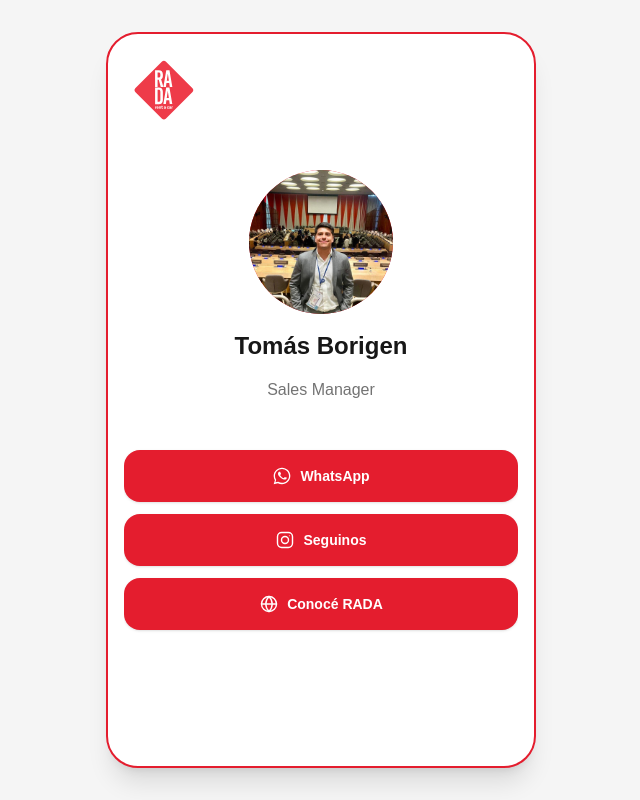
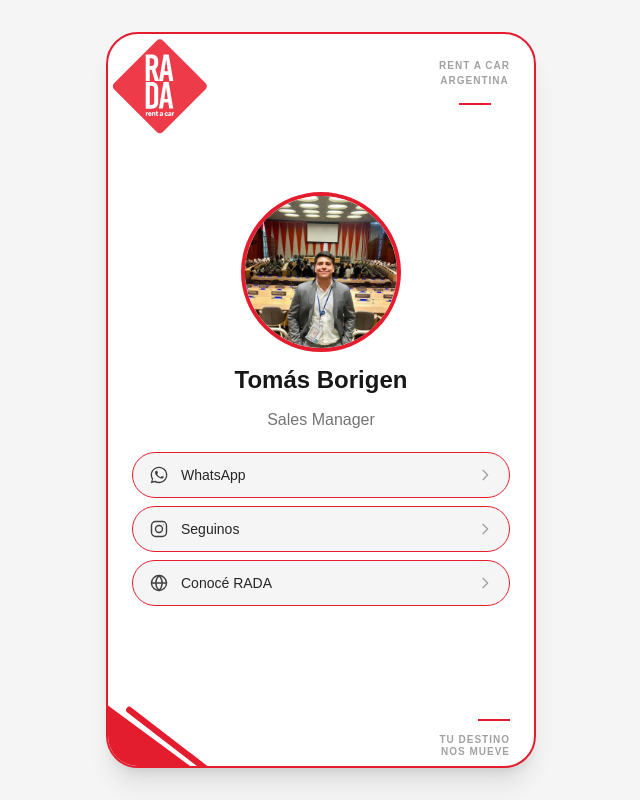
Before and after one commit to thehipposoft/tarjetas, a Next.js app: page /rada/tomas-borigen in a window 1280 px wide. Shown: the whole page, without its empty margins (319-959 px from the left). Built offline with nearby package versions, Linux system fonts and the light colour scheme; no server answers.

Commit message:
Rada - person changes

```diff
--- a/src/app/[company]/[person]/page.tsx
+++ b/src/app/[company]/[person]/page.tsx
@@ -2,7 +2,7 @@
 import Image from "next/image";
 import { notFound } from "next/navigation";
 import { getCompany, getPerson } from "@/lib/data";
-import { brandBackground, logoBackgroundStyle } from "@/lib/branding";
+import { brandBackground } from "@/lib/branding";
 import { CtaButton } from "@/components/cta-button";
 
 function getInitials(firstName: string, lastName: string) {
@@ -61,31 +61,46 @@
   // and "Conocé {company}" always match the company page exactly.
   const instagramLink = company.links?.find((l) => l.icon === "instagram");
   const websiteLink = company.links?.find((l) => l.icon === "web");
-  const hasCompanyLinks = Boolean(
-    person.social?.whatsapp || instagramLink || websiteLink
-  );
 
   return (
     <div className="flex h-dvh w-full items-center justify-center overflow-hidden bg-neutral-100 p-4">
       <main
-        className="relative mx-auto flex h-full max-h-184 w-full max-w-107.5 flex-col items-center overflow-hidden rounded-4xl border-2 bg-white p-4 text-center shadow-xl"
+        className="relative mx-auto flex h-full max-h-184 w-full max-w-107.5 flex-col overflow-hidden rounded-4xl border-2 bg-white text-center shadow-xl"
         style={{ borderColor: company.branding.primaryColor }}
       >
-        {/* Company logo, top-left — links this card back to its company
-            visually without repeating the name in text. */}
+        {/* Company logo, bled off the top-left corner — the rounded card
+            edge (overflow-hidden on this <main>) naturally clips it into a
+            corner "sticker", so no separate circular mask is needed here. */}
         {company.logoUrl && (
-          <div
-            className="absolute top-4 left-4 flex h-20 w-20 shrink-0 items-center justify-center overflow-hidden rounded-full"
-            style={logoBackgroundStyle(company.branding, true)}
-          >
+          <div className="absolute top-1 left-1 h-24 w-24 shrink-0">
             <Image
               src={company.logoUrl}
               alt={displayCompanyName}
-              width={60}
-              height={60}
+              fill
               unoptimized
-              className="object-cover"
+              className="object-contain"
             />
+          </div>
+        )}
+
+        {/* Tagline, top-right — reserves no space on the left so it never
+            collides with the bled logo regardless of that logo's size. */}
+        {company.tagline && (
+          <div className="flex shrink-0 justify-end px-6 pt-6">
+            <div>
+              {company.tagline.split("\n").map((line) => (
+                <p
+                  key={line}
+                  className="text-[10px] font-semibold tracking-widest text-neutral-400 uppercase"
+                >
+                  {line}
+                </p>
+              ))}
+              <span
+                className="mt-1.5 inline-block h-0.5 w-8"
+                style={{ backgroundColor: company.branding.primaryColor }}
+              />
+            </div>
           </div>
         )}
 
@@ -93,10 +108,10 @@
             short enough to just look centered, but if it doesn't fit, this
             area scrolls internally — the page itself never does (same
             pattern as the company page). */}
-        <div className="flex min-h-0 w-full flex-1 flex-col items-center justify-center gap-4 overflow-y-auto">
+        <div className="flex min-h-0 w-full flex-1 flex-col items-center justify-center gap-3 overflow-y-auto px-6 pb-4">
           <div
-            className="relative flex h-36 w-36 shrink-0 items-center justify-center overflow-hidden rounded-full"
-            style={brandStyle}
+            className="relative flex h-40 w-40 shrink-0 items-center justify-center overflow-hidden rounded-full border-4 bg-white"
+            style={{ borderColor: company.branding.primaryColor }}
           >
             {person.photoUrl ? (
               <Image
@@ -107,9 +122,14 @@
                 className="object-cover"
               />
             ) : (
+              <div
+                className="flex h-full w-full items-center justify-center"
+                style={brandStyle}
+              >
                 <span className="text-xl font-bold text-white">
                   {getInitials(person.firstName, person.lastName)}
                 </span>
+              </div>
             )}
           </div>
           <h1 className="shrink-0 text-2xl font-bold">
@@ -119,19 +139,22 @@
             <p className="shrink-0 text-neutral-500">{person.jobTitle}</p>
           )}
 
-          <div className="mt-2 flex shrink-0 flex-wrap justify-center gap-3">
+          {/* Quick contact rows, list-style with a trailing chevron:
+              WhatsApp is this person's own number; Instagram/website reuse
+              the company's own CTA links verbatim so they stay in sync. */}
+          <div className="mt-2 flex w-full shrink-0 flex-col gap-2">
             {person.phone && (
               <a
                 href={`tel:${person.phone}`}
-                className="rounded-full border px-4 py-2 text-sm"
+                className="flex w-full items-center justify-center rounded-full bg-neutral-100 px-4 py-3 text-sm font-medium text-neutral-800"
               >
-                Call
+                Llamar
               </a>
             )}
             {person.email && (
               <a
                 href={`mailto:${person.email}`}
-                className="rounded-full border px-4 py-2 text-sm"
+                className="flex w-full items-center justify-center rounded-full bg-neutral-100 px-4 py-3 text-sm font-medium text-neutral-800"
               >
                 Email
               </a>
@@ -139,23 +162,18 @@
             {person.social?.linkedin && (
               <a
                 href={person.social.linkedin}
-                className="rounded-full border px-4 py-2 text-sm"
+                className="flex w-full items-center justify-center rounded-full bg-neutral-100 px-4 py-3 text-sm font-medium text-neutral-800"
               >
                 LinkedIn
               </a>
             )}
-          </div>
-
-          {/* CTAs tied to the company profile: this person's own WhatsApp
-              number, plus the company's own Instagram/website links. */}
-          {hasCompanyLinks && (
-            <div className="mt-2 flex w-full shrink-0 flex-col gap-3">
             {person.social?.whatsapp && (
               <CtaButton
                 href={person.social.whatsapp}
                 label="WhatsApp"
                 icon="whatsapp"
-                  style={brandStyle}
+                variant="row"
+                primaryColor={company.branding.primaryColor}
               />
             )}
             {instagramLink && (
@@ -163,7 +181,8 @@
                 href={instagramLink.url}
                 label={instagramLink.label}
                 icon="instagram"
-                  style={brandStyle}
+                variant="row"
+                primaryColor={company.branding.primaryColor}
               />
             )}
             {websiteLink && (
@@ -171,12 +190,56 @@
                 href={websiteLink.url}
                 label={websiteLink.label}
                 icon="web"
-                  style={brandStyle}
+                variant="row"
+                primaryColor={company.branding.primaryColor}
               />
             )}
           </div>
+        </div>
+
+        {/* Accent shape + tagline anchoring the bottom of the card. The
+            shape is placed first so it paints below the (relatively
+            positioned) tagline text that follows it — see BrandGlow's old
+            note on why `position: relative` on the later element, not a
+            negative z-index, is what makes that ordering reliable. */}
+        {company.footerTagline && (
+          <div className="relative h-16 shrink-0">
+            <svg
+              className="pointer-events-none absolute -bottom-8 -left-12 h-32 w-48"
+              viewBox="0 150 320 240"
+              aria-hidden="true"
+            >
+              <path
+                d="M 0 165 L 285 375 L 45 375 C 20 375 0 355 0 330 Z"
+                fill={company.branding.primaryColor}
+              />
+              <path
+                d="M 110 225 L 305 375"
+                fill="none"
+                stroke={company.branding.primaryColor}
+                strokeWidth="12"
+                strokeLinecap="round"
+              />
+            </svg>
+
+            <div className="relative flex h-full items-center justify-end px-6">
+              <div className="text-right">
+                <span
+                  className="mb-1.5 inline-block h-0.5 w-8"
+                  style={{ backgroundColor: company.branding.primaryColor }}
+                />
+                {company.footerTagline.split("\n").map((line) => (
+                  <p
+                    key={line}
+                    className="text-[10px] leading-tight font-semibold tracking-widest text-neutral-400 uppercase"
+                  >
+                    {line}
+                  </p>
+                ))}
+              </div>
+            </div>
+          </div>
         )}
-        </div>
       </main>
     </div>
   );
--- a/src/app/[company]/page.tsx
+++ b/src/app/[company]/page.tsx
@@ -126,6 +126,7 @@
                   icon={link.icon}
                   className="animate-fade-up"
                   style={stagger(brandStyle)}
+                  primaryColor={company.branding.primaryColor}
                 />
               ))}
             </div>
--- a/src/components/cta-button.tsx
+++ b/src/components/cta-button.tsx
@@ -1,6 +1,7 @@
 import type { ComponentType, CSSProperties, SVGProps } from "react";
 import type { CtaLink } from "@/types/card";
 import {
+  ChevronRightIcon,
   GlobeIcon,
   InstagramIcon,
   UserPlusIcon,
@@ -18,10 +19,13 @@
 };
 
 /**
- * The brand-colored, icon + label pill used for link-in-bio style CTAs.
- * Shared by the company page's own link list and the person page's
- * company-linked actions (WhatsApp/Instagram/website) so both stay visually
- * identical without duplicating the markup.
+ * Icon + label CTA used for link-in-bio style actions, in two looks:
+ * - "solid" (default): bold brand-colored pill — the company page's own
+ *   `links` list.
+ * - "row": a neutral list row with a trailing chevron, for a contact-card
+ *   style list (e.g. a person's page) where several brand-colored buttons
+ *   stacked together would be too loud.
+ * Both share this component so icon/label handling never drifts apart.
  */
 export function CtaButton({
   href,
@@ -29,22 +33,47 @@
   icon,
   style,
   className = "",
+  variant = "solid",
+  primaryColor,
 }: {
   href: string;
   label: string;
   icon?: CtaLink["icon"];
   style?: CSSProperties;
   className?: string;
+  variant?: "solid" | "row";
+  /** Brand primary color, rendered as this button's border — ties every CTA to the company's card-frame color, not just the solid variant's background. Falls back to a neutral border when omitted. */
+  primaryColor?: string;
 }) {
   const Icon = icon ? CTA_ICONS[icon] : null;
+  const mergedStyle: CSSProperties = {
+    ...style,
+    ...(primaryColor ? { borderColor: primaryColor } : {}),
+  };
+
+  if (variant === "row") {
+    return (
+      <a
+        href={href}
+        target="_blank"
+        rel="noopener noreferrer"
+        className={`flex w-full items-center gap-3 rounded-full border bg-neutral-100 px-4 py-3 text-sm font-medium text-neutral-800 transition-colors active:bg-neutral-200 ${primaryColor ? "" : "border-neutral-300"} ${className}`}
+        style={mergedStyle}
+      >
+        {Icon && <Icon className="h-5 w-5 shrink-0 text-neutral-700" />}
+        <span className="flex-1 text-left">{label}</span>
+        <ChevronRightIcon className="h-4 w-4 shrink-0 text-neutral-400" />
+      </a>
+    );
+  }
 
   return (
     <a
       href={href}
       target="_blank"
       rel="noopener noreferrer"
-      className={`flex w-full items-center justify-center gap-2 rounded-2xl px-5 py-4 text-center text-sm font-semibold text-white shadow-sm transition-transform active:scale-[0.98] ${className}`}
-      style={style}
+      className={`flex w-full items-center justify-center gap-2 rounded-2xl border-2 px-5 py-4 text-center text-sm font-semibold text-white shadow-sm transition-transform active:scale-[0.98] ${primaryColor ? "" : "border-transparent"} ${className}`}
+      style={mergedStyle}
     >
       {Icon && <Icon className="h-5 w-5 shrink-0" />}
       <span>{label}</span>
--- a/src/components/icons.tsx
+++ b/src/components/icons.tsx
@@ -65,6 +65,23 @@
   );
 }
 
+export function ChevronRightIcon(props: SVGProps<SVGSVGElement>) {
+  return (
+    <svg
+      viewBox="0 0 24 24"
+      fill="none"
+      stroke="currentColor"
+      strokeWidth="2"
+      strokeLinecap="round"
+      strokeLinejoin="round"
+      aria-hidden="true"
+      {...props}
+    >
+      <path d="M9 5l7 7-7 7" />
+    </svg>
+  );
+}
+
 export function UserPlusIcon(props: SVGProps<SVGSVGElement>) {
   return (
     <svg
--- a/src/lib/data.ts
+++ b/src/lib/data.ts
@@ -14,6 +14,8 @@
     name: "RADA Rent a Car",
     description: "",
     logoUrl: "/logos/rada.svg",
+    tagline: "Rent a Car\nArgentina",
+    footerTagline: "Tu destino\nnos mueve",
     // No street-address text on hand yet — the embed still pins the exact
     // spot via the coordinates in this URL (see src/lib/maps.ts).
     googleMapsUrl:
--- a/src/types/card.ts
+++ b/src/types/card.ts
@@ -49,6 +49,10 @@
   social?: SocialLinks;
   /** Curated call-to-action buttons for the company's link-in-bio style landing (e.g. the NFC card destination). */
   links?: CtaLink[];
+  /** Small wordmark text shown top-right on a person's card (e.g. "Rent a Car\nArgentina"). Use \n for a line break. Optional — omit to leave that corner empty. */
+  tagline?: string;
+  /** Short tagline shown over the accent shape at the bottom of a person's card (e.g. "Tu destino\nnos mueve"). Use \n for a line break. Optional. */
+  footerTagline?: string;
 }
 
 export interface Person {
```
Also changed, not shown: public/logos/rada.png (added), 1 other file (tests, documents, lock files or other folders). Lines whose indentation alone changed are shown as unchanged.
